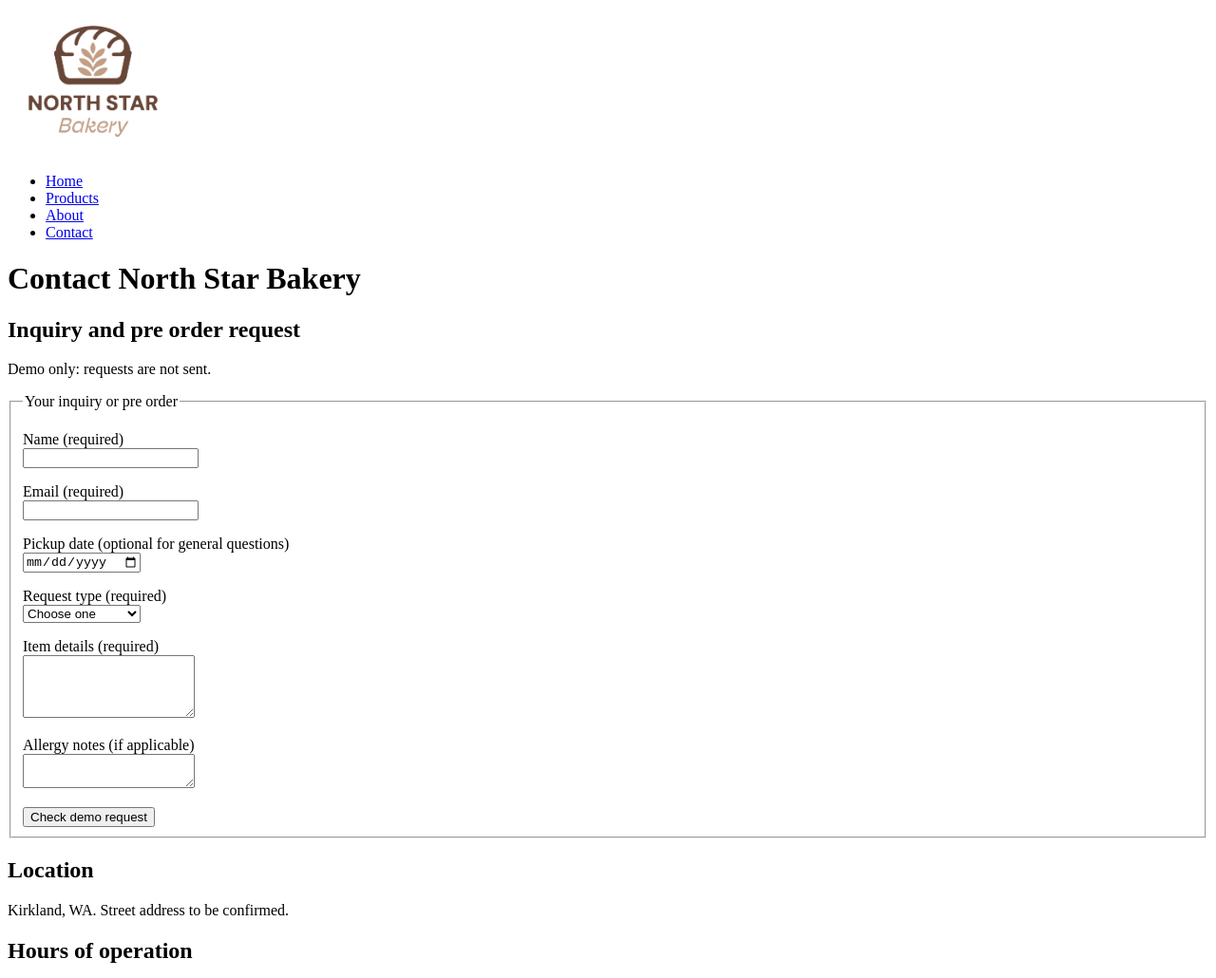
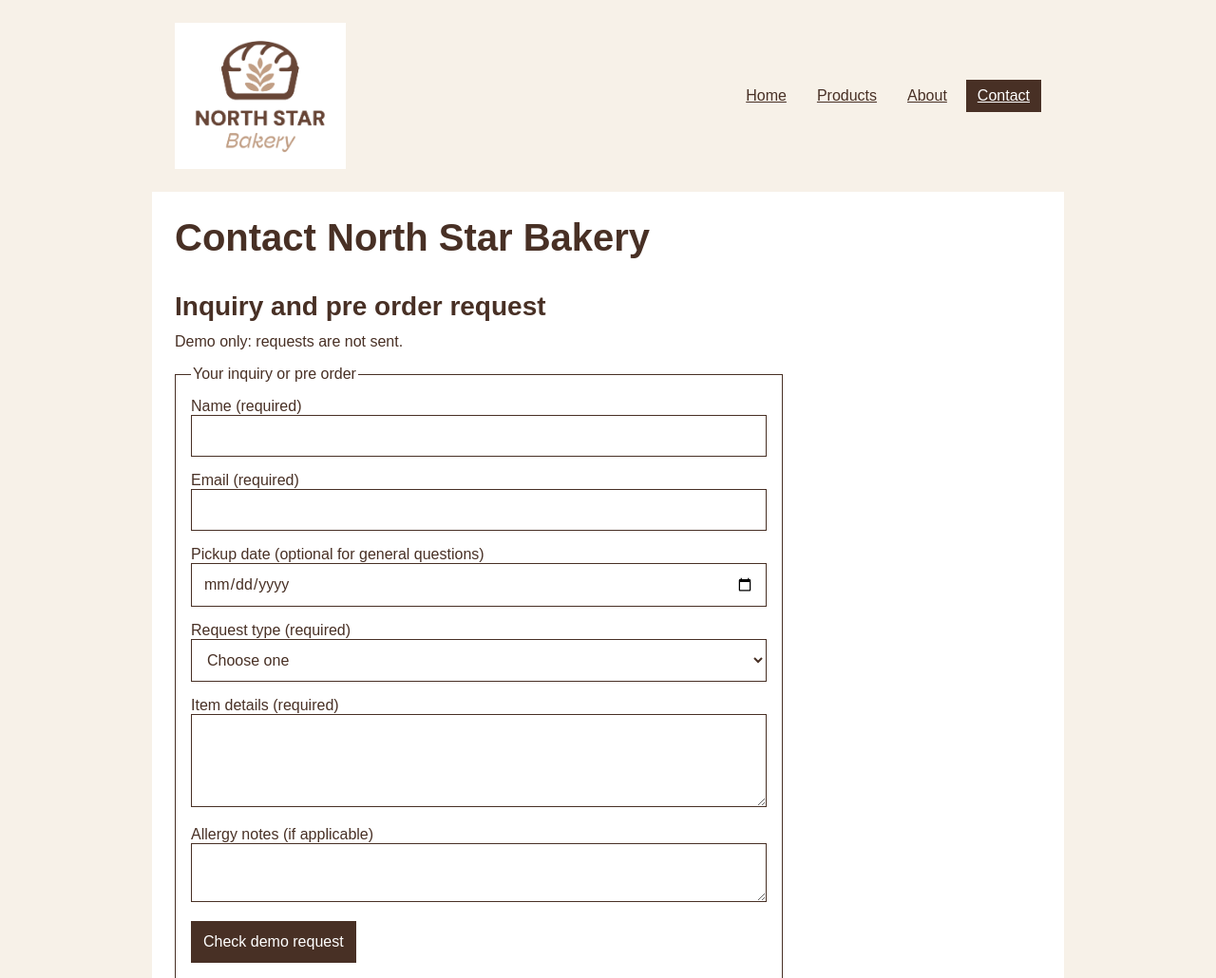
Before and after one commit to xiaotian/intro_web_dev, a plain HTML site: page touch_stone_3/contact.html in a window 1280 px wide. Shown: the top 1030 px of the page at 95% size. Drawn offline with Linux system fonts and the light colour scheme.

Commit message:
added style.css to make pages look nice.

```diff
--- a/touch_stone_3/contact.html
+++ b/touch_stone_3/contact.html
@@ -1,6 +1,9 @@
 <!DOCTYPE html>
 <html lang="en">
 <head>
+  <meta charset="UTF-8">
+  <meta name="viewport" content="width=device-width, initial-scale=1">
+  <link rel="stylesheet" href="css/style.css">
   <title>Contact | North Star Bakery</title>
 </head>
 <body>
--- /dev/null
+++ b/touch_stone_3/css/style.css
@@ -0,0 +1,146 @@
+* {
+	box-sizing: border-box;
+}
+
+body {
+	margin: 0;
+	background-color: #f7f1e8;
+	color: #483025;
+	font-family: Arial, sans-serif;
+}
+
+a {
+	color: #483025;
+}
+
+nav a:hover,
+nav a[aria-current="page"] {
+	background-color: #483025;
+	color: #ffffff;
+}
+
+main {
+	background-color: #ffffff;
+}
+
+fieldset {
+	min-width: 0;
+	margin: 0;
+	padding: 1rem;
+	border: 1px solid #483025;
+}
+
+input,
+select,
+textarea,
+button {
+	padding: 0.75rem;
+	border: 1px solid #483025;
+	background-color: #ffffff;
+	color: #483025;
+	font: inherit;
+}
+
+button {
+	background-color: #483025;
+	color: #ffffff;
+}
+
+header,
+main,
+footer {
+	max-width: 960px;
+	margin: 0 auto;
+	padding: 1.5rem;
+}
+
+header {
+	display: flex;
+	align-items: center;
+	justify-content: space-between;
+	gap: 1.5rem;
+}
+
+nav ul {
+	display: flex;
+	flex-wrap: wrap;
+	gap: 0.5rem;
+	margin: 0;
+	padding: 0;
+	list-style: none;
+}
+
+nav a {
+	display: block;
+	padding: 0.5rem 0.75rem;
+}
+
+h1,
+h2 {
+	line-height: 1.2;
+}
+
+h1 {
+	margin: 0 0 1rem;
+	font-size: 2.5rem;
+}
+
+h2 {
+	margin: 2rem 0 0.75rem;
+	font-size: 1.75rem;
+}
+
+p,
+main ul {
+	margin: 0 0 1rem;
+}
+
+img,
+audio {
+	max-width: 100%;
+}
+
+img {
+	display: block;
+	height: auto;
+}
+
+figure {
+	margin: 1rem 0;
+}
+
+form {
+	max-width: 640px;
+}
+
+input,
+select,
+textarea {
+	width: 100%;
+}
+
+textarea {
+	resize: vertical;
+}
+
+footer {
+	text-align: center;
+}
+
+/* On small screens, stack the header and reduce spacing and headings. */
+@media (max-width: 600px) {
+	header {
+		flex-direction: column;
+		align-items: flex-start;
+	}
+
+	header,
+	main,
+	footer {
+		padding: 1rem;
+	}
+
+	h1 {
+		font-size: 2rem;
+	}
+}
```
Also changed, not shown: touch_stone_3/about.html (+3 -0 lines), touch_stone_3/index.html (+3 -0 lines), touch_stone_3/products.html (+3 -0 lines).
